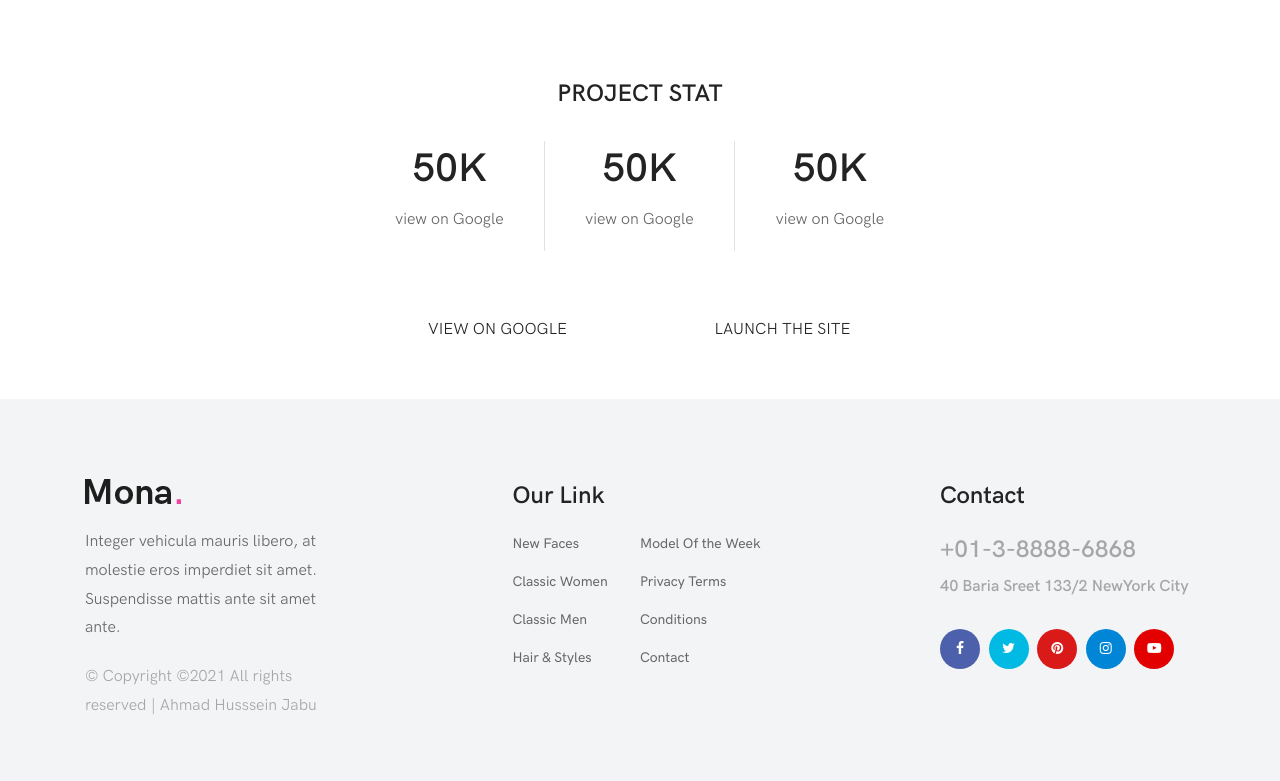
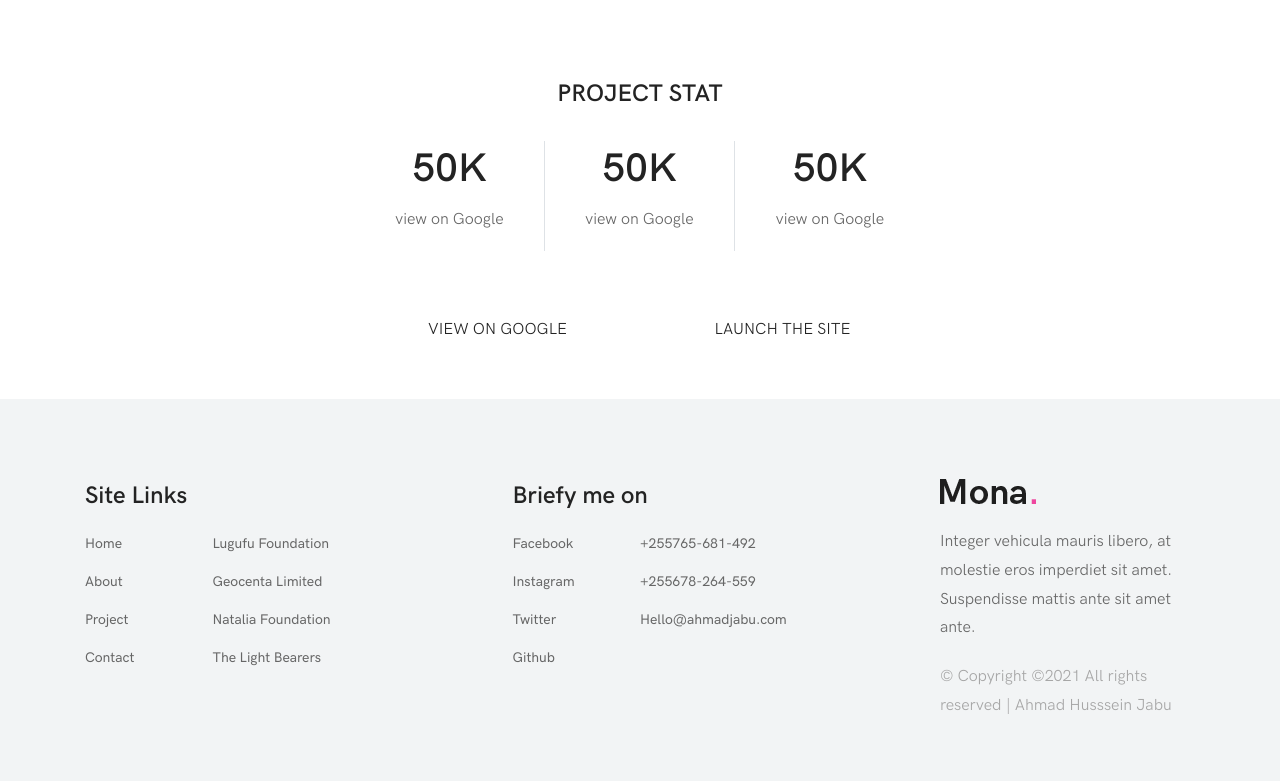
Before and after one commit to AhmadHJabu/Ahmad, a website: page Geocenta-Limited.html in a window 1280 px wide. Shown: the part 1871-2652 px from the top of the page. Drawn offline with Linux system fonts and the light colour scheme.

Commit message:
rearrange footer section

```diff
--- a/Geocenta-Limited.html
+++ b/Geocenta-Limited.html
@@ -303,18 +303,25 @@
   <footer class="footer-area section-padding-80-0">
     <div class="container">
       <div class="row justify-content-between">
-
         <!-- Single Footer Widget -->
         <div class="col-12 col-sm-6 col-lg-4 col-xl-3">
           <div class="single-footer-widget mb-60">
-            <!-- Logo -->
-            <a href="#" class="d-block mb-4"><img src="./img/core-img/logo.png" alt=""></a>
-            <p>Integer vehicula mauris libero, at molestie eros imperdiet sit amet. Suspendisse mattis ante sit amet ante.</p>
-            <div class="copywrite-text">
-              <p>&copy;
+            <!-- Widget Title -->
+            <h4 class="widget-title">Site Links</h4>
 
-Copyright &copy;<script>document.write(new Date().getFullYear());</script> All rights reserved | Ahmad Husssein Jabu</p>
-            </div>
+            <!-- Catagories Nav -->
+            <nav>
+              <ul class="site-link">
+                <li><a href="index.html">Home</a></li>
+                <li><a href="Lugufu-Foundation.html">Lugufu Foundation</a></li>
+                <li><a href="about.html">About</a></li>
+                <li><a href="Geocenta-Limited.html">Geocenta Limited</a></li>
+                <li><a href="projects.html">Project</a></li>
+                <li><a href="Natalia-Foundation.html">Natalia Foundation</a></li>
+                <li><a href="contact.html">Contact</a></li>
+                <li><a href="The-light-bearers.html">The Light Bearers</a></li>
+              </ul>
+            </nav>
           </div>
         </div>
 
@@ -322,45 +329,35 @@ Copyright &copy;<script>document.write(new Date().getFullYear());</script> All r
         <div class="col-12 col-sm-6 col-lg-4 col-xl-3">
           <div class="single-footer-widget mb-60">
             <!-- Widget Title -->
-            <h4 class="widget-title">Our Link</h4>
+            <h4 class="widget-title">Briefy me on</h4>
 
             <!-- Catagories Nav -->
             <nav>
               <ul class="site-link">
-                <li><a href="#">New Faces</a></li>
-                <li><a href="#">Model Of the Week</a></li>
-                <li><a href="#">Classic Women</a></li>
-                <li><a href="#">Privacy Terms</a></li>
-                <li><a href="#">Classic Men</a></li>
-                <li><a href="#">Conditions</a></li>
-                <li><a href="#">Hair & Styles</a></li>
-                <li><a href="#">Contact</a></li>
+                <li><a href="https://web.facebook.com/Ahmad-Hussein-Jabu-103322438400446" target="_blank" rel="noopener">Facebook</a></li>
+                <li><a href="tel:+255765-681-492">+255765-681-492</a></li>
+                <li><a href="https://www.instagram.com/ahmad_jabu/" target="_blank" rel="noopener">Instagram</a></li>
+                <li><a href="tel:+255678-264-559">+255678-264-559</a></li>
+                <li><a href="https://twitter.com/_Jabu95" target="_blank" rel="noopener">Twitter</a></li>
+                <li><a href="mailto:hello@ahmadjabu.com">Hello@ahmadjabu.com</a></li>
+                <li><a href="https://github.com/AhmadHJabu" target="_blank" rel="noopener">Github</a></li>
               </ul>
             </nav>
           </div>
         </div>
+          <!-- Single Footer Widget -->
+          <div class="col-12 col-sm-6 col-lg-4 col-xl-3">
+            <div class="single-footer-widget mb-60">
+              <!-- Logo -->
+              <a href="#" class="d-block mb-4"><img src="./img/core-img/logo.png" alt=""></a>
+              <p>Integer vehicula mauris libero, at molestie eros imperdiet sit amet. Suspendisse mattis ante sit amet ante.</p>
+              <div class="copywrite-text">
+                <p>&copy;
 
-        <!-- Single Footer Widget -->
-        <div class="col-12 col-lg-4 col-xl-3">
-          <div class="single-footer-widget mb-60">
-            <!-- Widget Title -->
-            <h4 class="widget-title">Contact</h4>
-            <!-- Footer Content -->
-            <div class="footer-content mb-30">
-              <h4>+01-3-8888-6868</h4>
-              <h6>40 Baria Sreet 133/2 NewYork City</h6>
-            </div>
-            <!-- Social Info -->
-            <div class="footer-social-info">
-              <a href="#" class="facebook" data-toggle="tooltip" data-placement="top" title="Facebook"><i class="fa fa-facebook"></i></a>
-              <a href="#" class="twitter" data-toggle="tooltip" data-placement="top" title="Twitter"><i class="fa fa-twitter"></i></a>
-              <a href="#" class="pinterest" data-toggle="tooltip" data-placement="top" title="Pinterest"><i class="fa fa-pinterest"></i></a>
-              <a href="#" class="instagram" data-toggle="tooltip" data-placement="top" title="Instagram"><i class="fa fa-instagram"></i></a>
-              <a href="#" class="youtube" data-toggle="tooltip" data-placement="top" title="YouTube"><i class="fa fa-youtube-play"></i></a>
+  Copyright &copy;<script>document.write(new Date().getFullYear());</script> All rights reserved | Ahmad Husssein Jabu</p>
+              </div>
             </div>
           </div>
-        </div>
-
       </div>
     </div>
   </footer>
```
